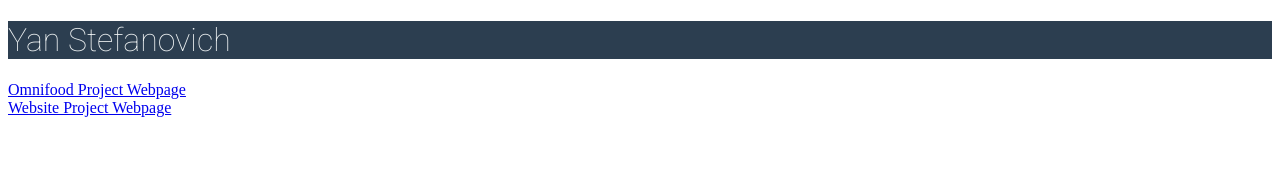
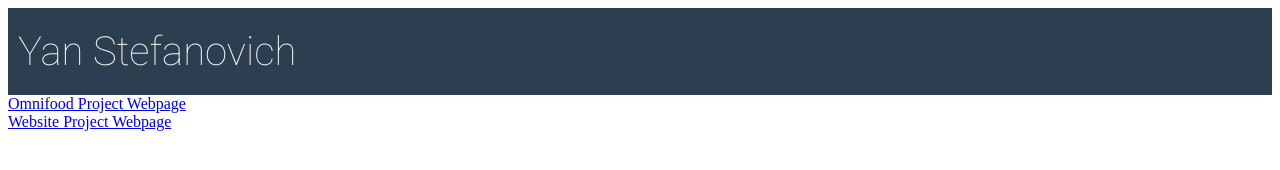
Before and after one commit to yanstefanovich/yanstefanovich.github.io, a plain HTML site: page index.html in a window 1280 px wide. Drawn offline with Linux system fonts and the light colour scheme.

Commit message:
Added Style

```diff
--- a/css/master.css
+++ b/css/master.css
@@ -1,9 +1,13 @@
 header {
+  height: 15%;
   background-color: #2c3e50; }
 
 h1 {
+  margin: 0;
+  padding: 20px 10px;
   font-family: 'Roboto', sans-serif;
   font-weight: 100;
+  font-size: 250%;
   color: #ecf0f1; }
 
 /*# sourceMappingURL=master.css.map */
```
Also changed, not shown: 1 other file.
